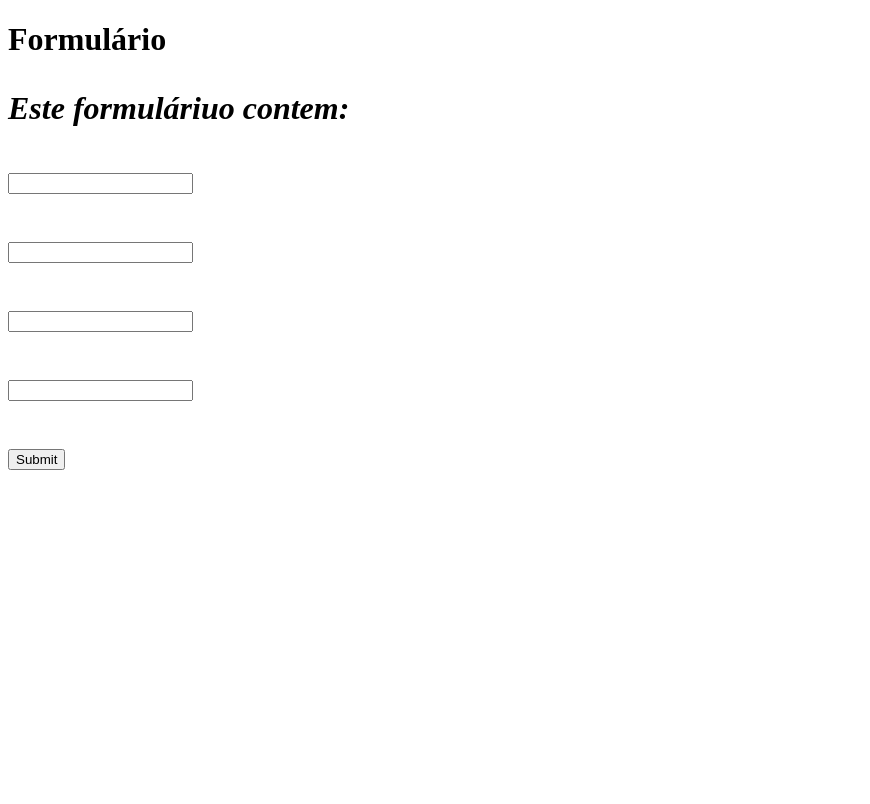
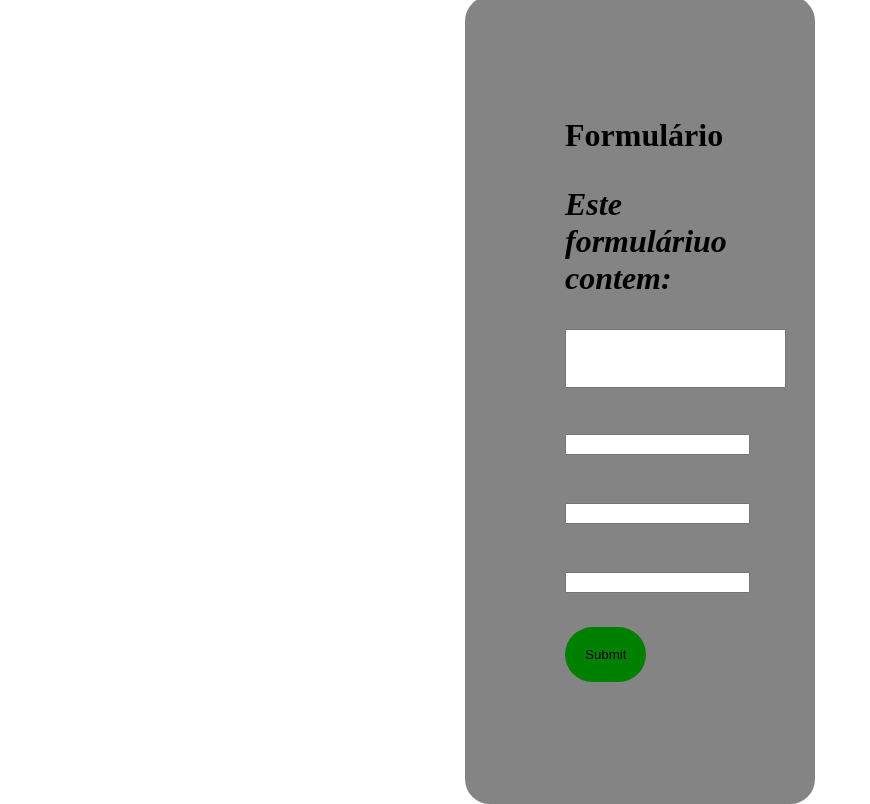
Before and after one commit to Joelmon2567/testes, a plain HTML site: page index.html in a window 1280 px wide. Shown: the whole page, without its empty margins (0-870 px from the left). Drawn offline with Linux system fonts and the light colour scheme.

Commit message:
novas verções

```diff
--- /dev/null
+++ b/estilo.css
@@ -0,0 +1,28 @@
+body{
+    color: blue;
+}
+.username{
+    color: red;
+    padding: 20px;
+}
+.btn{
+    color:black;
+	text-decoration: none;
+	padding: 20px;
+	border-radius: 40px;
+	background-color:green;
+    cursor: pointer;
+    border:none;
+}
+.box{
+    width:150px;
+    padding:100px;
+    background: #848484;
+    border-radius: 25px;
+    position: absolute;
+    top: 50%;
+    left: 50%;
+    transform: translate(-50%,-50%);
+    color: black;
+    text-align:left;
+}
--- a/index.html
+++ b/index.html
@@ -1,12 +1,14 @@
 <!DOCTYPE html>
 <html lang="PT">
 <head>
+    <link rel="stylesheet" href="estilo.css">
     <meta charset="UTF-8">
     <meta http-equiv="X-UA-Compatible" content="IE=edge">
     <meta name="viewport" content="width=device-width, initial-scale=1.0">
     <title>Ficheiro</title>
 </head>
 <body>
+    <div class="box">
     <h1>Formulário<h1>
         <p><i>Este formuláriuo contem:</i></p>
     <form action="" method="post" class="form">
@@ -15,7 +17,7 @@
         <input type="number" class="age"><p></p>
         <input type="password" class="password"><p></p>
         <input  type="submit" class="btn">
-
+    </div>
     </form>
 </body>
 </html>
```
Also changed, not shown: ficheiros3.txt (deleted).
